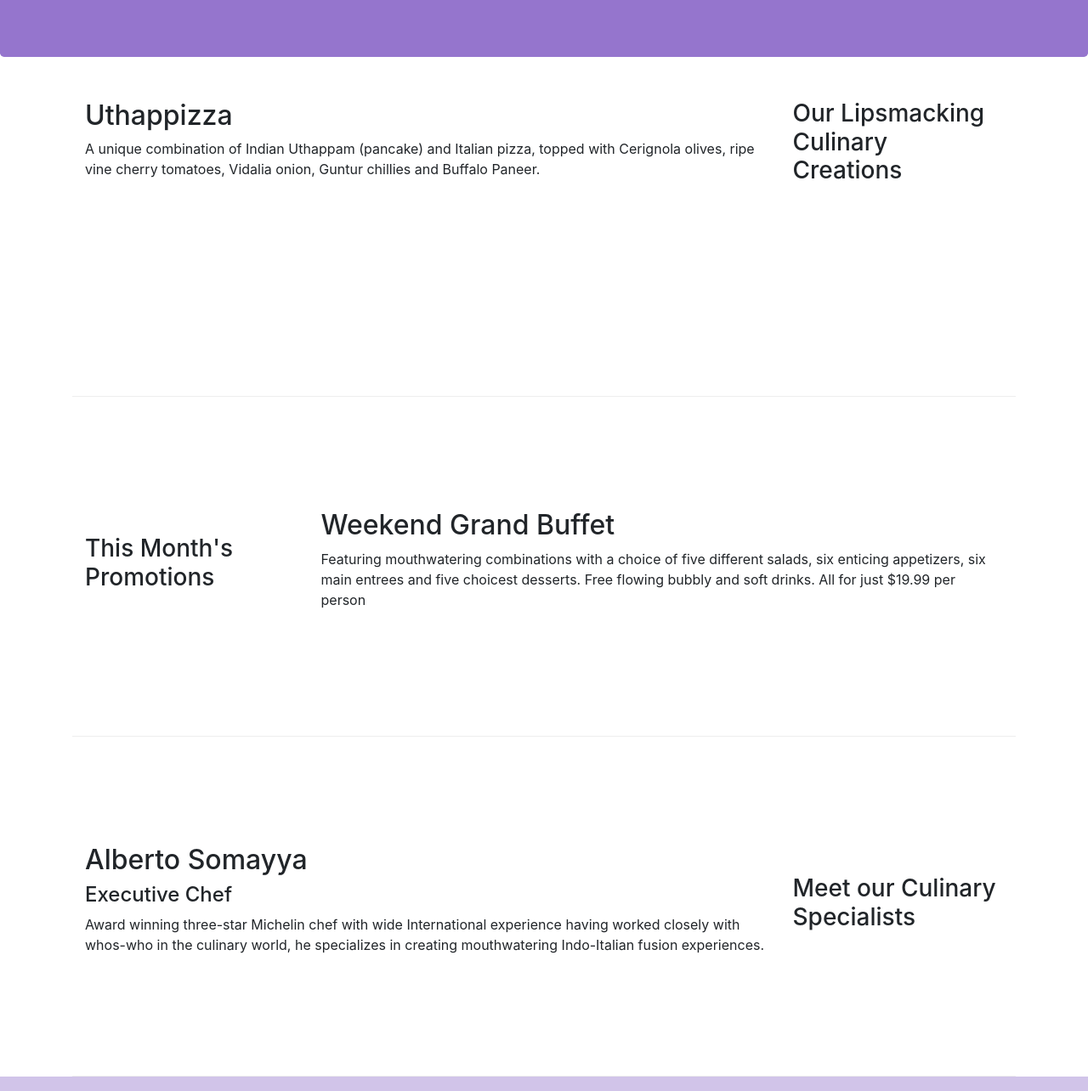
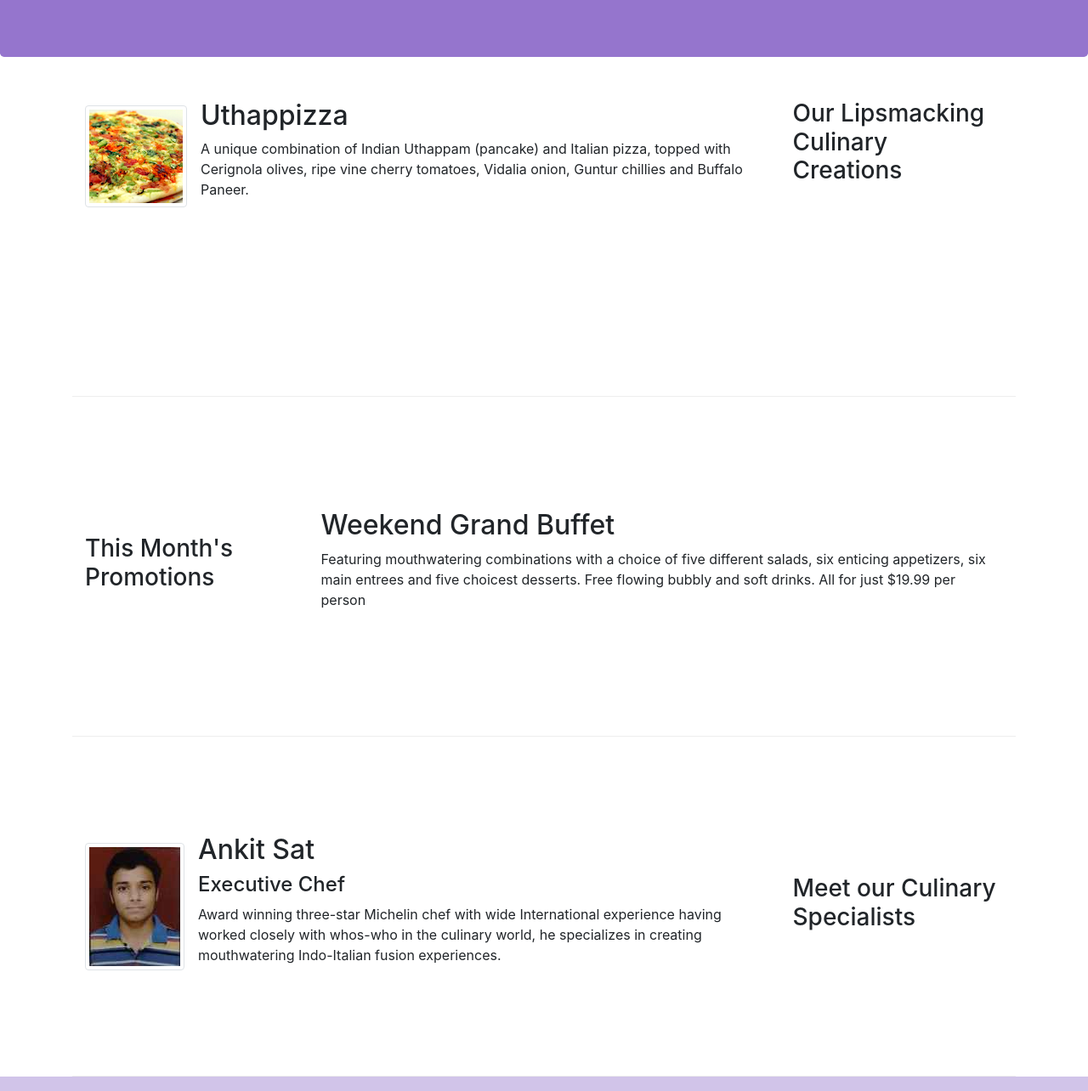
Before and after one commit to AnkitSatyawali/Bootstrap, a plain HTML site: page index.html in a window 1280 px wide. Shown: the part 267-1551 px from the top of the page at 85% size. Drawn offline with nearby package versions, Linux system fonts and the light colour scheme.

Commit message:
Images and media

```diff
--- a/index.html
+++ b/index.html
@@ -20,7 +20,7 @@
             <button class="navbar-toggler" type="button" data-toggle="collapse" data-target="#Navbar">
                 <span class="navbar-toggler-icon"></span>
             </button>
-            <a class="navbar-brand mr-auto" href="#" >Ristorante con Fusion</a>
+            <a class="navbar-brand mr-auto" href="#" ><img src="img/logo.png" width="41" height="30"></a>
             <div class="collapse navbar-collapse" id="Navbar">
             <ul class="navbar-nav mr-auto">
                 <li class="nav-item active"><a class="nav-link" href="#"><span class="fa fa-home fa-lg"></span> Home</a></li>
@@ -52,8 +52,13 @@
                 <h3>Our Lipsmacking Culinary Creations</h3>
             </div>
             <div class="col col-sm order-sm-first  col-md">
-                <h2>Uthappizza</h2>
-                <p>A unique combination of Indian Uthappam (pancake) and Italian pizza, topped with Cerignola olives, ripe vine cherry tomatoes, Vidalia onion, Guntur chillies and Buffalo Paneer.</p>
+                <div class="media">
+                    <img class="d-flex mr-3 img-thumbnail align-self-center" src="img/uthappizza.png" alt="Uthappizza">
+                    <div class="media-body">
+                        <h2 class="mt-0">Uthappizza</h2>
+                        <p class="d-none d-sm-block">A unique combination of Indian Uthappam (pancake) and Italian pizza, topped with Cerignola olives, ripe vine cherry tomatoes, Vidalia onion, Guntur chillies and Buffalo Paneer.</p>
+                    </div>
+                </div>
             </div>
         </div>
 
@@ -73,9 +78,14 @@
                 <h3>Meet our Culinary Specialists</h3>
             </div>
             <div class="col col-sm order-sm-first col-md">
-                <h2>Alberto Somayya</h2>
-                <h4>Executive Chef</h4>
-                <p>Award winning three-star Michelin chef with wide International experience having worked closely with whos-who in the culinary world, he specializes in creating mouthwatering Indo-Italian fusion experiences. </p>
+                <div class="media">
+                    <img class="d-flex mr-3 img-thumbnail align-self-center" src="img/nda1.jpg" alt="Ankit Sat">
+                    <div class="media-body">
+                        <h2 class="mt-0">Ankit Sat</h2>
+                        <h4>Executive Chef</h4>
+                        <p class="d-none d-sm-block">Award winning three-star Michelin chef with wide International experience having worked closely with whos-who in the culinary world, he specializes in creating mouthwatering Indo-Italian fusion experiences. </p>
+                    </div>
+                </div>
             </div>
         </div>
     </div>
```
Also changed, not shown: aboutus.html (+6 -5 lines), contactus.html (+1 -1 lines), img/alberto.png (added), img/buffet.png (added), img/logo.png (added), img/nda1.jpg (added), img/uthappizza.png (added), 2 other files.
